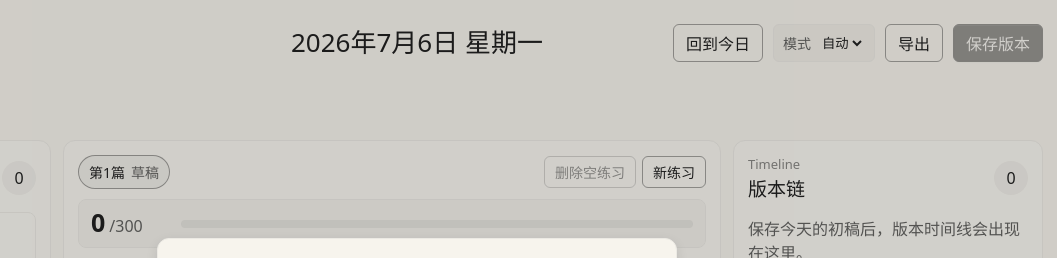
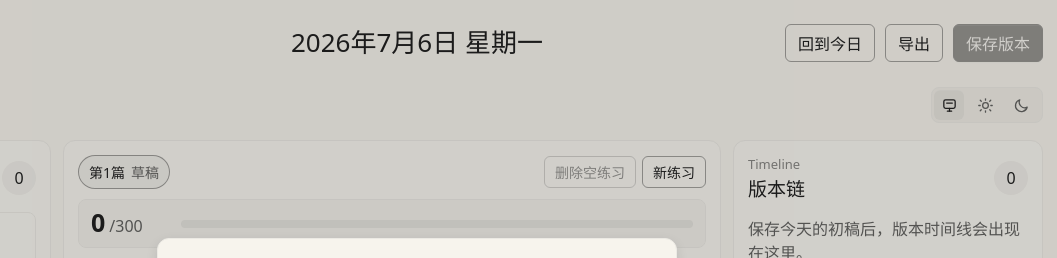
Before and after one commit to senzi/char300-lab, a website built with Vite: page index.html in a window 1280 px wide. Shown: the top 258 px of the page, 223-1280 px from the left. Built offline with nearby package versions, Linux system fonts and the light colour scheme; a small style sheet from the web is missing.

Commit message:
Refine theme mode controls

```diff
--- a/src/main.ts
+++ b/src/main.ts
@@ -26,6 +26,7 @@ let detailMode: DetailMode = "writing";
 let selectedVersionId: string | null = getActiveEntry(state).current_version_id;
 let pendingImportFile: File | null = null;
 let historyEditUnlockedEntryId: string | null = null;
+let themeHintTimer: number | null = null;
 
 persistState(state);
 
@@ -48,14 +49,6 @@ app.innerHTML = `
       <h1 id="dateTitle" class="date-title"></h1>
       <div class="top-actions">
         <button class="button ghost" id="todayButton" type="button">回到今日</button>
-        <label class="theme-switcher">
-          <span>模式</span>
-          <select id="themeSelect" aria-label="夜间模式">
-            <option value="auto">自动</option>
-            <option value="light">日间</option>
-            <option value="dark">夜间</option>
-          </select>
-        </label>
         <div class="export-menu-wrap">
           <button class="button ghost" id="exportButton" type="button" aria-expanded="false">导出</button>
           <div class="export-menu hidden" id="exportMenu">
@@ -75,6 +68,37 @@ app.innerHTML = `
       <div class="segmented" role="tablist" aria-label="主视图">
         <button id="writeViewButton" type="button">写作</button>
         <button id="feedViewButton" type="button">阅读流</button>
+      </div>
+      <div class="theme-inline">
+        <span class="theme-hint hidden" id="themeHint" aria-live="polite"></span>
+        <div class="theme-icon-group" role="radiogroup" aria-label="外观模式">
+          <button class="theme-icon-button" type="button" role="radio" data-theme="auto" aria-label="跟随系统" title="跟随系统">
+            <svg viewBox="0 0 24 24" aria-hidden="true">
+              <path d="M4 6.5A2.5 2.5 0 0 1 6.5 4h11A2.5 2.5 0 0 1 20 6.5v7A2.5 2.5 0 0 1 17.5 16h-11A2.5 2.5 0 0 1 4 13.5v-7Z" />
+              <path d="M9 20h6" />
+              <path d="M12 16v4" />
+              <path d="M8 8.5h8" />
+            </svg>
+          </button>
+          <button class="theme-icon-button" type="button" role="radio" data-theme="light" aria-label="日间" title="日间">
+            <svg viewBox="0 0 24 24" aria-hidden="true">
+              <circle cx="12" cy="12" r="4" />
+              <path d="M12 2.5v2" />
+              <path d="M12 19.5v2" />
+              <path d="m4.6 4.6 1.4 1.4" />
+              <path d="m18 18 1.4 1.4" />
+              <path d="M2.5 12h2" />
+              <path d="M19.5 12h2" />
+              <path d="m4.6 19.4 1.4-1.4" />
+              <path d="m18 6 1.4-1.4" />
+            </svg>
+          </button>
+          <button class="theme-icon-button" type="button" role="radio" data-theme="dark" aria-label="夜间" title="夜间">
+            <svg viewBox="0 0 24 24" aria-hidden="true">
+              <path d="M20 14.4A7.8 7.8 0 0 1 9.6 4a8.4 8.4 0 1 0 10.4 10.4Z" />
+            </svg>
+          </button>
+        </div>
       </div>
     </div>
 
@@ -180,7 +204,8 @@ app.innerHTML = `
 
 const dateTitle = getElement<HTMLElement>("dateTitle");
 const todayButton = getElement<HTMLButtonElement>("todayButton");
-const themeSelect = getElement<HTMLSelectElement>("themeSelect");
+const themeHint = getElement<HTMLElement>("themeHint");
+const themeButtons = Array.from(document.querySelectorAll<HTMLButtonElement>(".theme-icon-button[data-theme]"));
 const saveButton = getElement<HTMLButtonElement>("saveButton");
 const exportButton = getElement<HTMLButtonElement>("exportButton");
 const exportMenu = getElement<HTMLElement>("exportMenu");
@@ -291,6 +316,15 @@ exportButton.addEventListener("click", () => {
   exportButton.setAttribute("aria-expanded", String(!isOpen));
 });
 
+themeButtons.forEach((button) => {
+  button.addEventListener("click", () => {
+    themePreference = parseThemePreference(button.dataset.theme ?? null);
+    localStorage.setItem(themePreferenceKey, themePreference);
+    applyThemePreference();
+    showThemeHint(formatThemePreference(themePreference));
+  });
+});
+
 exportImageButton.addEventListener("click", () => {
   closeExportMenu();
   void exportDailyCard(getActiveEntry(state));
@@ -348,12 +382,6 @@ importConfirmButton.addEventListener("click", () => {
   if (pendingImportFile) {
     void importZipBackup(pendingImportFile);
   }
-});
-
-themeSelect.addEventListener("change", () => {
-  themePreference = parseThemePreference(themeSelect.value);
-  localStorage.setItem(themePreferenceKey, themePreference);
-  applyThemePreference();
 });
 
 colorSchemeQuery.addEventListener("change", () => {
@@ -448,12 +476,42 @@ function applyThemePreference(): void {
   const resolvedTheme = themePreference === "auto" ? (colorSchemeQuery.matches ? "dark" : "light") : themePreference;
   document.body.classList.toggle("theme-dark", resolvedTheme === "dark");
   document.documentElement.style.colorScheme = resolvedTheme;
-  themeSelect.value = themePreference;
+  themeButtons.forEach((button) => {
+    const isActive = button.dataset.theme === themePreference;
+    button.classList.toggle("active", isActive);
+    button.setAttribute("aria-checked", String(isActive));
+  });
 }
 
 function closeExportMenu(): void {
   exportMenu.classList.add("hidden");
   exportButton.setAttribute("aria-expanded", "false");
+}
+
+function formatThemePreference(value: ThemePreference): string {
+  if (value === "light") {
+    return "日间";
+  }
+
+  if (value === "dark") {
+    return "夜间";
+  }
+
+  return "自动";
+}
+
+function showThemeHint(label: string): void {
+  themeHint.textContent = `已切换为${label}`;
+  themeHint.classList.remove("hidden");
+
+  if (themeHintTimer !== null) {
+    window.clearTimeout(themeHintTimer);
+  }
+
+  themeHintTimer = window.setTimeout(() => {
+    themeHint.classList.add("hidden");
+    themeHintTimer = null;
+  }, 1200);
 }
 
 function showStorageNoticeIfNeeded(): void {
@@ -701,7 +759,10 @@ async function exportZipBackup(): Promise<void> {
     app: appName,
     schema_version: 2,
     exported_at: new Date().toISOString(),
-    state
+    state,
+    preferences: {
+      theme: themePreference
+    }
   };
 
   zip.file("zhuzi-data.json", JSON.stringify(payload, null, 2));
@@ -729,7 +790,7 @@ async function importZipBackup(file: File): Promise<void> {
     }
 
     const raw = await dataFile.async("string");
-    const parsed = JSON.parse(raw) as { state?: AppState };
+    const parsed = JSON.parse(raw) as { preferences?: { theme?: string }; state?: AppState };
     if (!parsed.state || !Array.isArray(parsed.state.entries) || typeof parsed.state.active_entry_id !== "string") {
       showImportStatus("备份数据格式不正确。", "error");
       importConfirmButton.disabled = false;
@@ -738,6 +799,11 @@ async function importZipBackup(file: File): Promise<void> {
 
     state = ensureTodayEntry(normalizeState(parsed.state));
     persistState(state);
+    if (parsed.preferences?.theme) {
+      themePreference = parseThemePreference(parsed.preferences.theme);
+      localStorage.setItem(themePreferenceKey, themePreference);
+      applyThemePreference();
+    }
     pendingImportFile = null;
     selectedVersionId = getActiveEntry(state).current_version_id;
     detailMode = "writing";
--- a/src/styles.css
+++ b/src/styles.css
@@ -232,34 +232,13 @@ h2 {
 }
 
 .button:focus-visible,
-.theme-switcher select:focus-visible,
+.theme-icon-button:focus-visible,
 .segmented button:focus-visible,
 .version-item:focus-visible,
 .calendar-day:focus-visible,
 .feed-date:focus-visible {
   outline: 0;
   box-shadow: var(--shadow);
-}
-
-.theme-switcher {
-  display: inline-flex;
-  align-items: center;
-  gap: 7px;
-  min-height: 34px;
-  border: 1px solid var(--border);
-  border-radius: 6px;
-  padding: 5px 9px;
-  color: var(--muted);
-  background: var(--subtle-faint);
-  font-size: 14px;
-}
-
-.theme-switcher select {
-  border: 0;
-  color: var(--text);
-  background: transparent;
-  outline: 0;
-  cursor: pointer;
 }
 
 .button.primary {
@@ -384,6 +363,69 @@ h2 {
 .modebar {
   flex: 0 0 auto;
   margin-bottom: 12px;
+}
+
+.theme-inline {
+  display: inline-flex;
+  align-items: center;
+  justify-content: flex-end;
+  gap: 10px;
+  min-height: 34px;
+}
+
+.theme-icon-group {
+  display: inline-grid;
+  grid-template-columns: repeat(3, 34px);
+  gap: 2px;
+  border: 1px solid var(--border);
+  border-radius: 8px;
+  padding: 2px;
+  background: var(--subtle-faint);
+}
+
+.theme-icon-button {
+  display: grid;
+  place-items: center;
+  width: 30px;
+  height: 30px;
+  border: 0;
+  border-radius: 6px;
+  padding: 0;
+  color: var(--muted);
+  background: transparent;
+}
+
+.theme-icon-button:hover,
+.theme-icon-button.active {
+  color: var(--text);
+  background: var(--subtle);
+}
+
+.theme-icon-button.active {
+  box-shadow: var(--button-highlight);
+}
+
+.theme-icon-button svg {
+  width: 17px;
+  height: 17px;
+  fill: none;
+  stroke: currentColor;
+  stroke-width: 1.8;
+  stroke-linecap: round;
+  stroke-linejoin: round;
+}
+
+.theme-hint {
+  width: 96px;
+  color: var(--muted);
+  font-size: 13px;
+  text-align: right;
+  transition: opacity 0.16s ease;
+}
+
+.theme-hint.hidden {
+  display: inline;
+  opacity: 0;
 }
 
 .count-pill {
@@ -955,6 +997,10 @@ mark {
     flex-wrap: wrap;
   }
 
+  .theme-inline {
+    justify-content: flex-start;
+  }
+
   h1 {
     font-size: 27px;
   }
```
